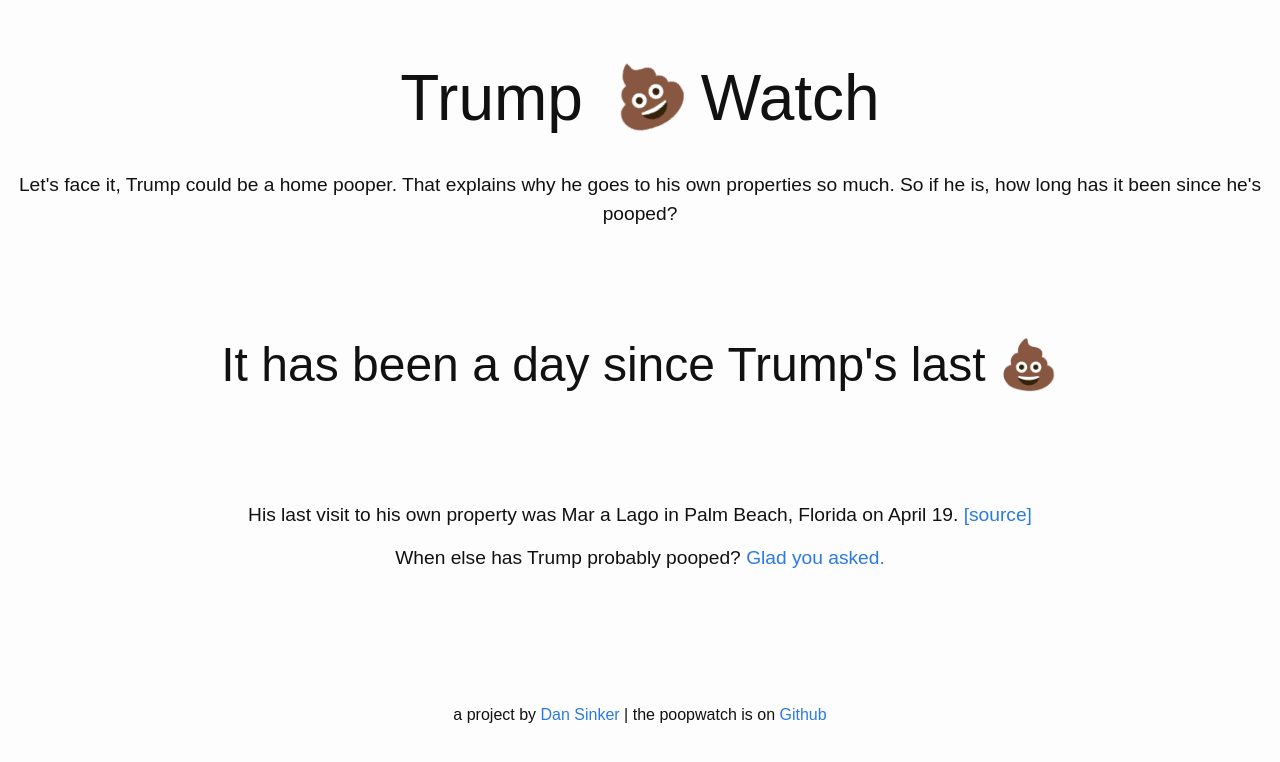
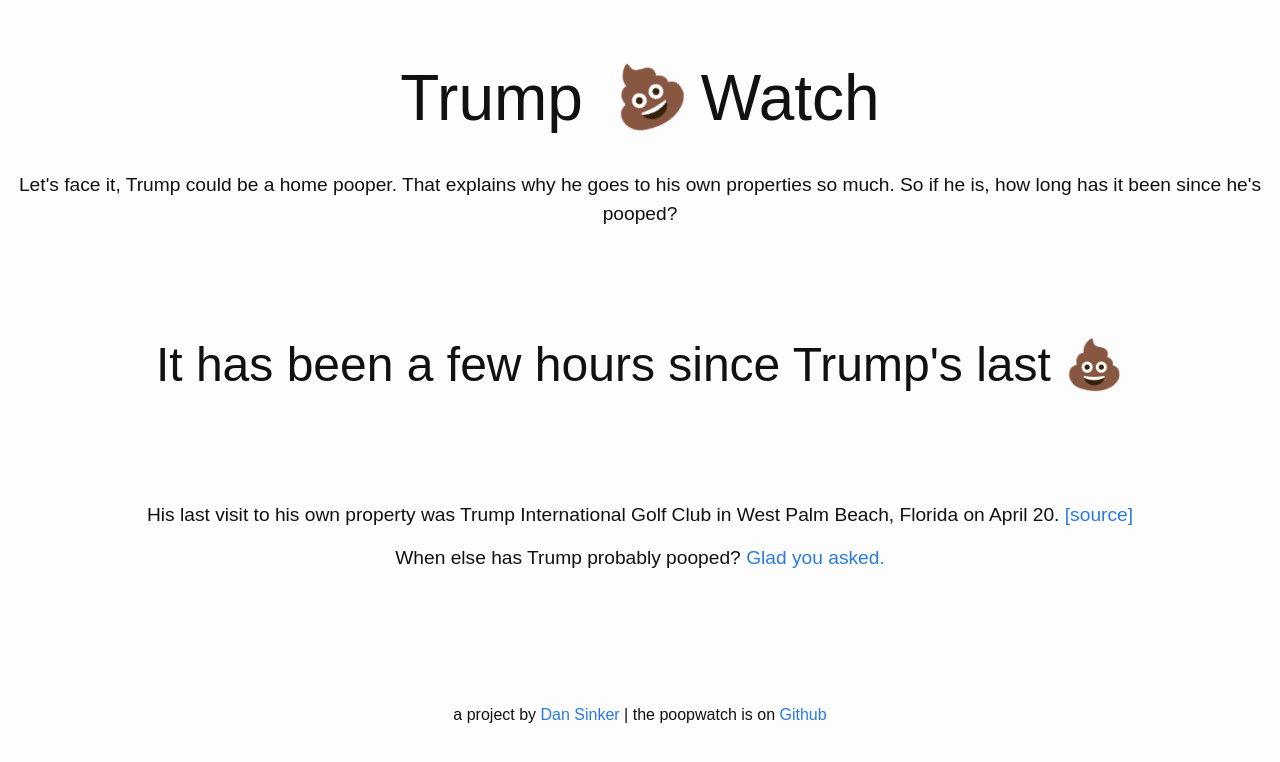
Before and after one commit to dansinker/trumppoopwatch.org, a Jekyll site: the page built from index.md, in a window 1280 px wide. Shown: the top 762 px of the page. Built offline with Jekyll 4.4.1, drawn with Linux system fonts in a browser that asks for light colours; nearby versions of some CDN libraries.

Commit message:
knocking off early on a Friday

```diff
--- a/_data/trumps.yml
+++ b/_data/trumps.yml
@@ -1,4 +1,8 @@
 poops:
+- location: Trump International Golf Club
+  city: West Palm Beach, Florida
+  date: 2018-04-20
+  link: https://twitter.com/mkraju/status/987323796221775873
 - location: Mar a Lago
   city: Palm Beach, Florida
   date: 2018-04-19
```
